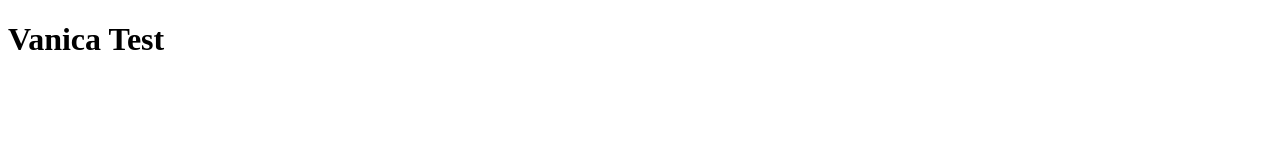
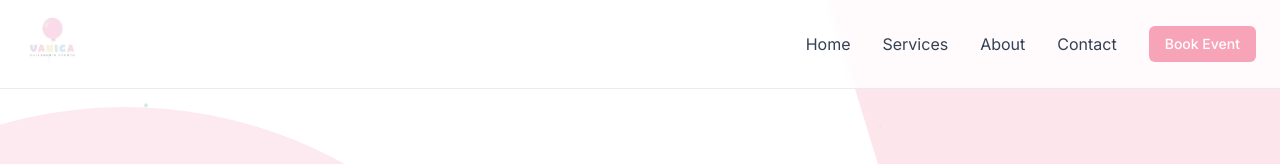
Before and after one commit to hsnatie2010/vanica, a React (Vite) app: page / in a window 1280 px wide. Shown: the top 164 px of the page. Built offline with nearby package versions, Linux system fonts and the light colour scheme.

Commit message:
Update main.tsx

```diff
--- a/src/main.tsx
+++ b/src/main.tsx
@@ -1,12 +1,13 @@
 import React from 'react'
 import ReactDOM from 'react-dom/client'
-
-function Test() {
-  return <h1>Vanica Test</h1>
-}
+import { BrowserRouter } from 'react-router-dom'
+import App from './App.tsx'
+import './styles/globals.css'
 
 ReactDOM.createRoot(document.getElementById('root')!).render(
   <React.StrictMode>
-    <Test />
-  </React.StrictMode>
+    <BrowserRouter>
+      <App />
+    </BrowserRouter>
+  </React.StrictMode>,
 )
```
